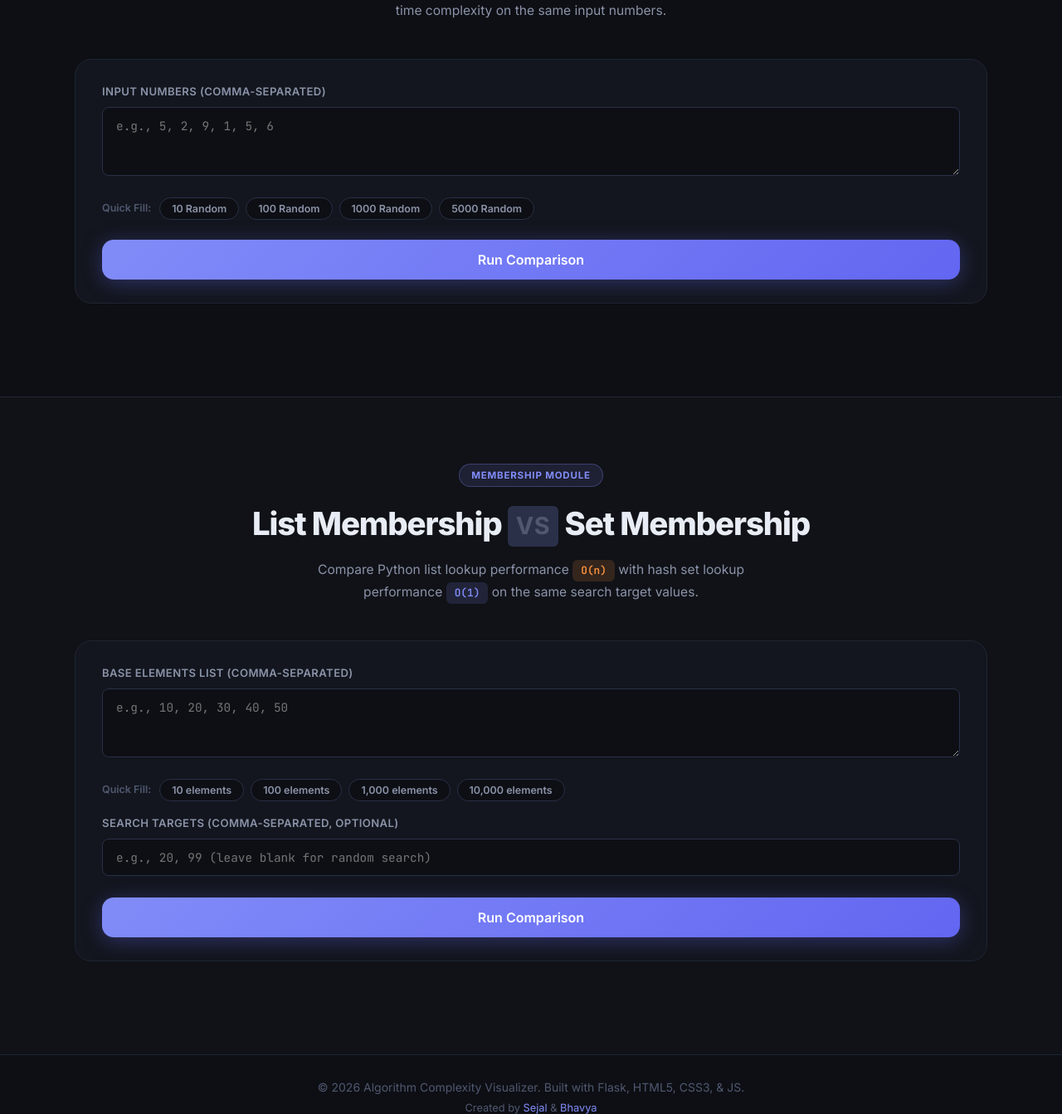
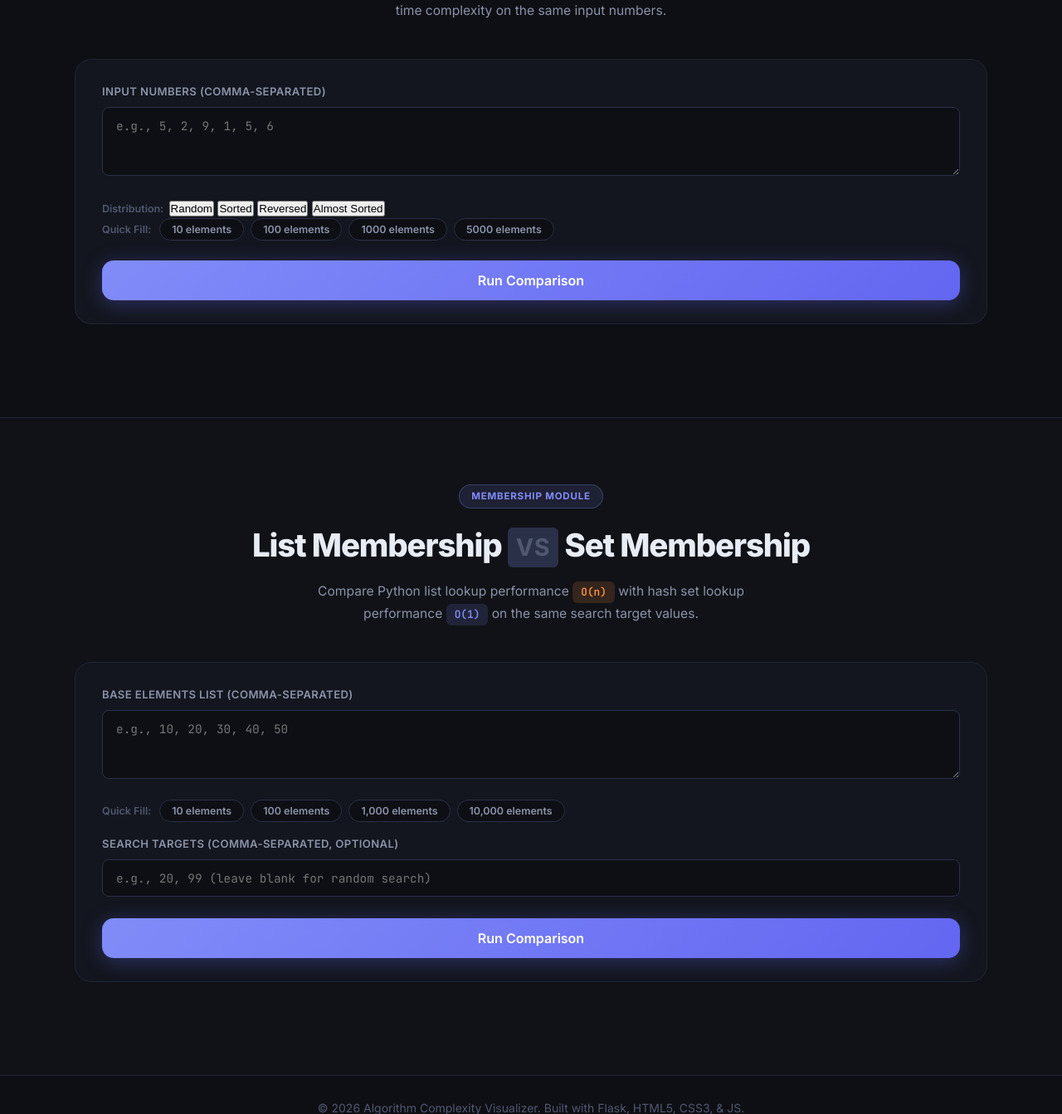
Before and after one commit to sejalheda/CFAI, a Flask app: page / in a window 1280 px wide. Shown: the part 830-2173 px from the top of the page at 83% size. Run offline with Flask 3, Linux system fonts and the light colour scheme.

Commit message:
feat(sorting): add preset array generator buttons and structure to index.html

```diff
--- a/templates/index.html
+++ b/templates/index.html
@@ -63,12 +63,20 @@
             <textarea id="sort-input" class="input-textarea" placeholder="e.g., 5, 2, 9, 1, 5, 6" rows="3"></textarea>
           </div>
 
+          <div class="presets-row">
+            <span class="quick-label">Distribution:</span>
+            <button class="preset-btn active" id="preset-random" type="button" onclick="selectDistribution('random')">Random</button>
+            <button class="preset-btn" id="preset-sorted" type="button" onclick="selectDistribution('sorted')">Sorted</button>
+            <button class="preset-btn" id="preset-reversed" type="button" onclick="selectDistribution('reversed')">Reversed</button>
+            <button class="preset-btn" id="preset-almost" type="button" onclick="selectDistribution('almost')">Almost Sorted</button>
+          </div>
+
           <div class="quick-fill-row">
             <span class="quick-label">Quick Fill:</span>
-            <button class="chip" type="button" onclick="fillSort(10)">10 Random</button>
-            <button class="chip" type="button" onclick="fillSort(100)">100 Random</button>
-            <button class="chip" type="button" onclick="fillSort(1000)">1000 Random</button>
-            <button class="chip" type="button" onclick="fillSort(5000)">5000 Random</button>
+            <button class="chip" type="button" onclick="fillSort(10)">10 elements</button>
+            <button class="chip" type="button" onclick="fillSort(100)">100 elements</button>
+            <button class="chip" type="button" onclick="fillSort(1000)">1000 elements</button>
+            <button class="chip" type="button" onclick="fillSort(5000)">5000 elements</button>
           </div>
 
           <button id="sort-run-btn" class="btn btn--primary btn--wide" type="button" onclick="runSort()">
```
